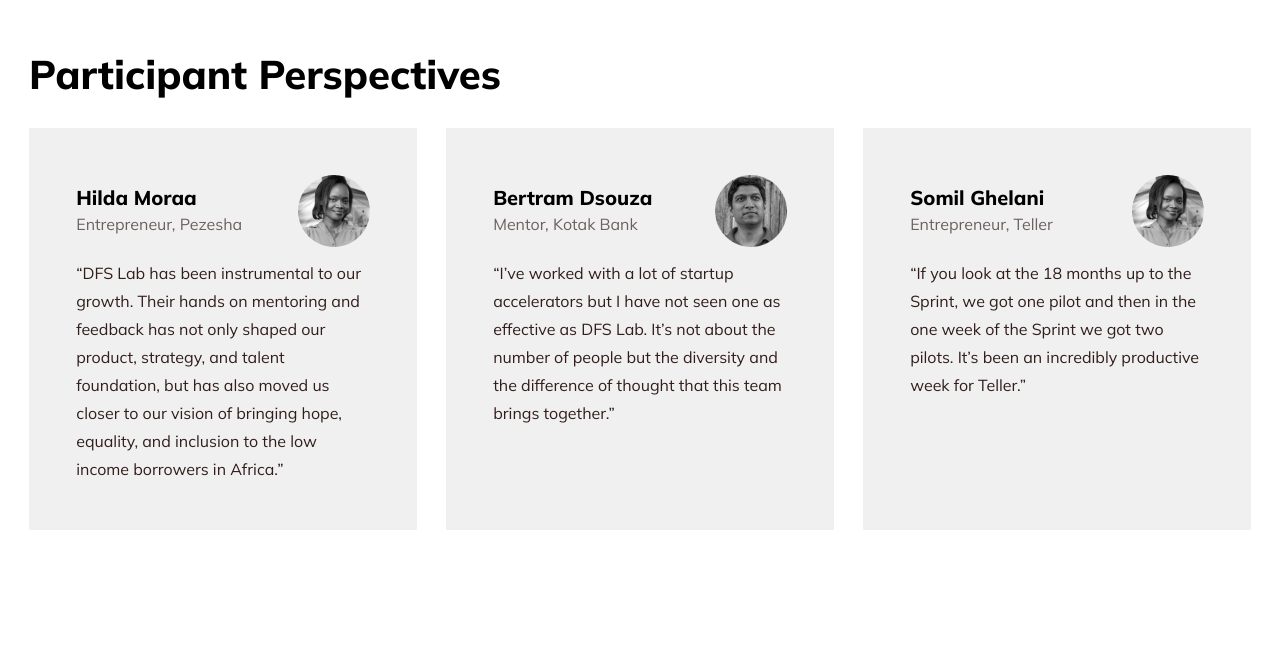
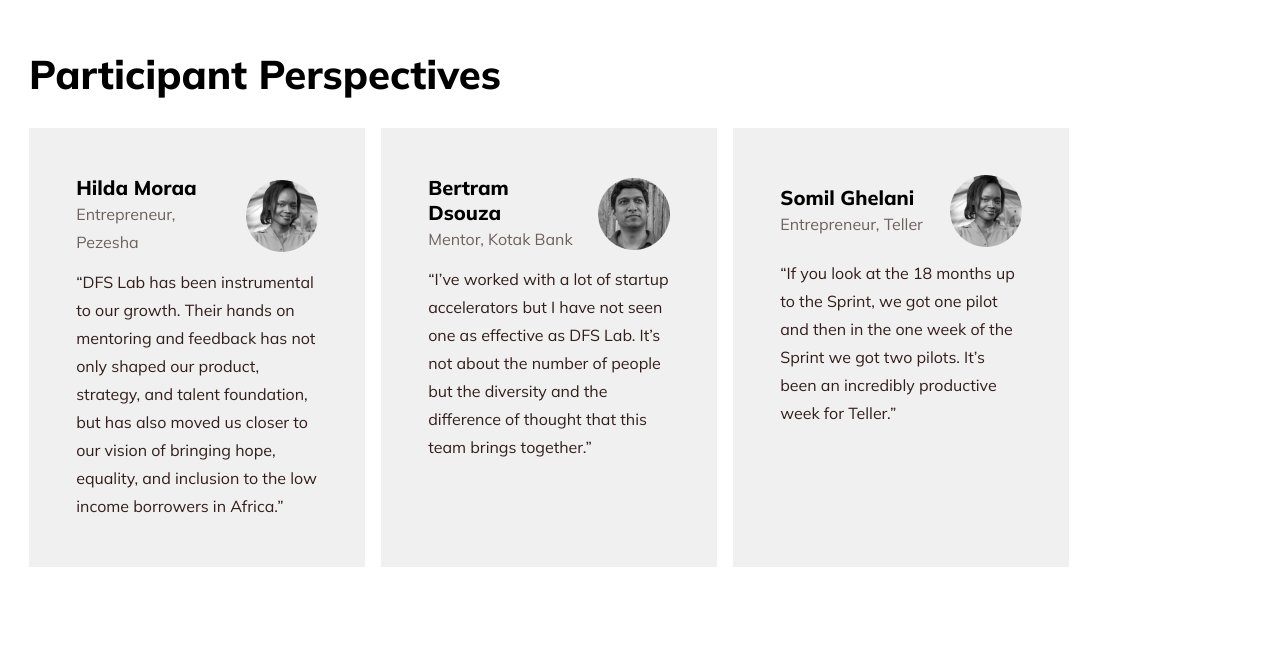
Before and after one commit to ShuyiOlutimi/no-media-query-responsive-site, a plain HTML site: page index.html in a window 1280 px wide. Shown: the part 2960-3611 px from the top of the page. Drawn offline with Linux system fonts and the light colour scheme.

Commit message:
Chnage tesimonial section to reels

```diff
--- a/index.html
+++ b/index.html
@@ -122,7 +122,7 @@
     <section id="perspective">
       <h1>Participant Perspectives</h1>
 
-      <section id="testimonial">
+      <section id="testimonial" class="reel">
         <article class="box">
           <div class="split">
             <div>
--- a/stylesheet/styles.css
+++ b/stylesheet/styles.css
@@ -240,9 +240,6 @@ section:target {
 
 .stack {
   --space: var(--s3);
-  display: flex;
-  flex-direction: column;
-  justify-content: flex-start;
 }
 
 .stack>* {
@@ -280,6 +277,46 @@ section:target {
 .switcher> :nth-last-child(n + 4),
 .switcher> :nth-last-child(n + 4)~* {
   flex-basis: 100%;
+}
+
+.reel {
+  display: flex;
+  height: auto;
+  overflow-x: auto;
+  overflow-y: hidden;
+  scrollbar-color: #fff #000;
+}
+
+.reel::-webkit-scrollbar {
+  height: 1rem;
+}
+
+.reel::-webkit-scrollbar-track {
+  background-color: #000;
+}
+
+.reel::-webkit-scrollbar-thumb {
+  background-color: #000;
+  background-image: linear-gradient(#000 0, #000 0.25rem, #fff 0.25rem, #fff 0.75rem, #000 0.75rem);
+}
+
+.reel>* {
+  flex: 0 0 auto;
+}
+
+
+.reel>img {
+  height: 100%;
+  flex-basis: auto;
+  width: auto;
+}
+
+.reel>*+* {
+  margin-left: 1rem;
+}
+
+.reel.overflowing {
+  padding-bottom: 1rem;
 }
 
 .corner-square {
@@ -321,6 +358,8 @@ section:target {
   top: -2rem;
   z-index: -1;
 }
+
+
 
 /* SECTIONAL STYLING */
 header {
@@ -369,19 +408,12 @@ main>section>*+* {
   /* max-width: 45ch; */
 }
 
-#testimonial {
-  display: grid;
-  grid-gap: var(--s1);
+#testimonial p {
+  font-size: var(--fs-16);
 }
 
-@supports (width: min(35ch, 100%)) {
-  #testimonial {
-    grid-template-columns: repeat(auto-fit, minmax(min(35ch, 100%), 1fr));
-  }
-}
-
-#testimonial p {
-  font-size: var(--fs-16);
+#testimonial>article {
+  max-width: 35ch;
 }
 
 #features *+* {
```
